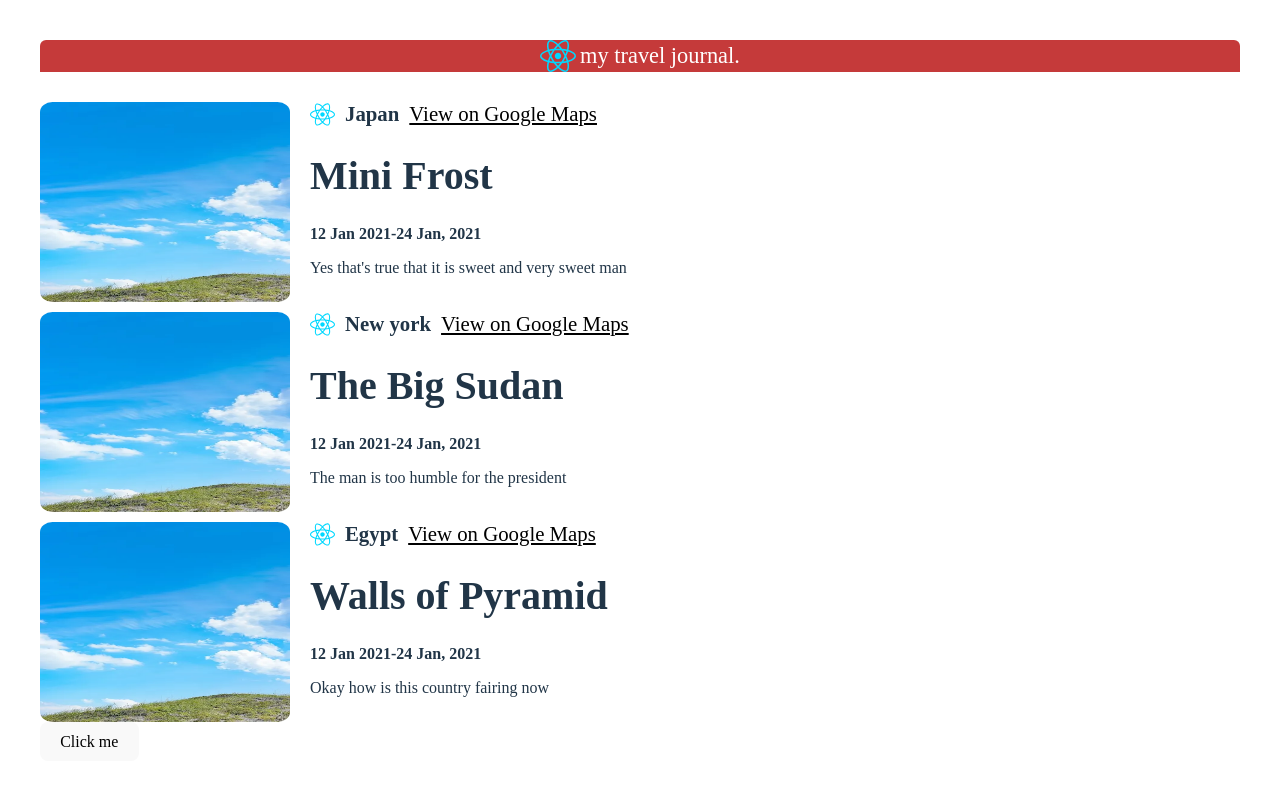
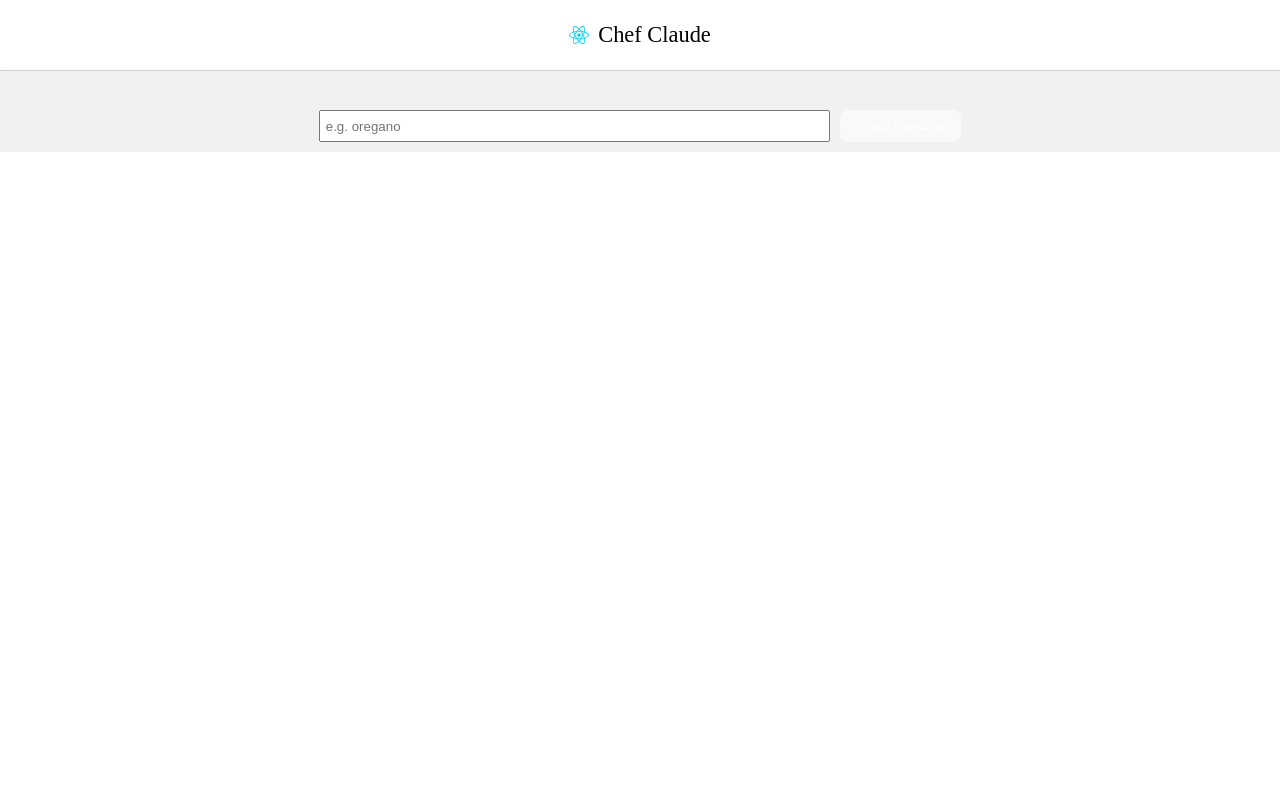
Before and after one commit to Shadowcruv/first-react, a React (Vite) app: page / in a window 1280 px wide. Shown: the top 786 px of the page. Built offline with nearby package versions, Linux system fonts and the light colour scheme.

Commit message:
chef-claude ui

```diff
--- a/src/App.css
+++ b/src/App.css
@@ -1,7 +1,7 @@
 #root {
   max-width: 1280px;
   margin: 0 auto;
-  padding: 2rem;
+  /* padding: 2rem; */
   /* text-align: center; */
 }
 
--- a/src/App.jsx
+++ b/src/App.jsx
@@ -8,6 +8,7 @@ import Header from './components/Header'
 import Entry from './components/Entry'
 import Joke from './components/Joke'
 import data from './data'
+import MainChef from './components/MainChef'
 
 // function App() {
 //   const [count, setCount] = useState(0)
@@ -119,8 +120,7 @@ export default function App(){
   return (
     <>
       <Header />
-      {entryDataComponentList}
-      <button onClick={handleClick}>Click me</button>
+      <MainChef />
     </>
 
   )
--- a/src/components/Header.jsx
+++ b/src/components/Header.jsx
@@ -15,9 +15,9 @@
 
 export default function Header(){
   return (
-    <header className="travel-header">
-      <img src="src/assets/react.svg" className="logoo" />
-      <span>my travel journal.</span>
+    <header className="chef-claude">
+      <img src="src/assets/react.svg" className="chef-logo" />
+      <span>Chef Claude</span>
     </header>
   )
 }
--- /dev/null
+++ b/src/components/MainChef.jsx
@@ -0,0 +1,18 @@
+export default function MainChef(){
+
+  return (
+    <>
+      <section>
+        <form className="add-ingredient-form">
+          <input
+            type="text"
+            placeholder="e.g. oregano"
+            aria-label="Add ingredient"
+
+          />
+          <button>Add ingredient</button>
+        </form>
+      </section>
+    </>
+  )
+}
--- a/src/index.css
+++ b/src/index.css
@@ -59,6 +59,13 @@ margin-right: 5px
 }
 */
 
+body{
+  background-color: #f1f1f1;
+  margin: 0;
+  box-sizing: border-box;
+
+}
+
 h1 {
   font-size: 3.2em;
   line-height: 1.1;
@@ -97,9 +104,9 @@ button:focus-visible {
   }
 }
 
-body{
+/* body{
   background-color: #ffffff;
-}
+} */
 
 .header{
   display: flex;
@@ -109,6 +116,7 @@ body{
 .logo{
   width: 25px;
 }
+
 
 .nav-list{
   list-style: none;
@@ -148,6 +156,57 @@ mainn {
   margin-bottom: 30px;
 }
 
+.chef-claude{
+  height: 70px;
+  display: flex;
+  justify-content: center;
+  background-color: #ffffff;
+  box-shadow: 0px 0px 1px 0px hsl(273, 12%, 14%);
+  align-items: center;
+  margin-bottom: 30px;
+  gap:5px;
+
+}
+
+.chef-claude > span{
+  color: black;
+}
+
+
+.chef-logo{
+  width: 20px;
+  height: 20px;
+}
+
+.add-ingredient-form {
+  padding: 10px;
+  display: flex;
+  justify-content: center;
+  gap: 10px;
+  /* align-items: center; */
+}
+
+section {
+
+}
+
+.add-ingredient-form > input{
+  padding-left: 5px;
+  flex-grow: 1;
+  min-width: 50px;
+  max-width: 500px;
+}
+
+.add-ingredient-form > button{
+  font-size: 0.8rem;
+  color: white;
+
+}
+
+.add-ingredient-form > button::before{
+  content: "+ ";
+  margin-left: 2px;
+}
 
 span{
   font-size: 1.4rem;
```
